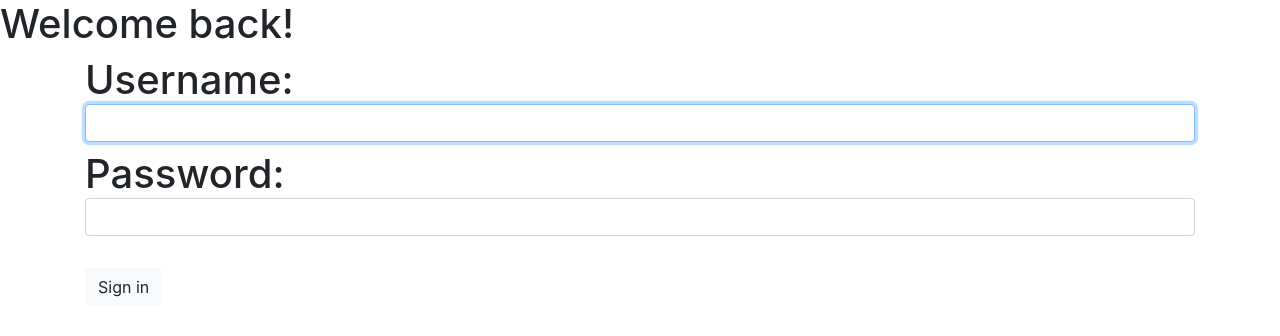
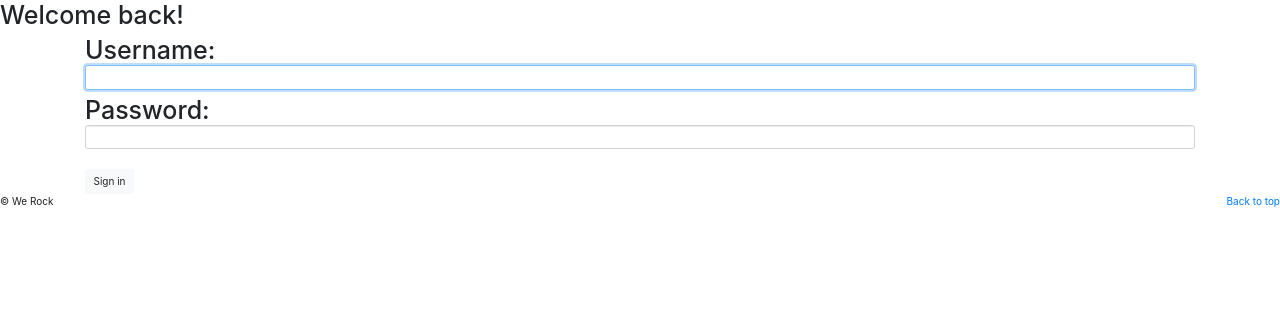
Before and after one commit to msbchoi/CollegeTextbookDb, a PHP site: page /login.php in a window 1280 px wide. Shown: the top 336 px of the page. Run offline with PHP 8.4, Linux system fonts and the light colour scheme; some libraries are stand-ins or nearby versions.

Commit message:
Update login.php

```diff
--- a/login.php
+++ b/login.php
@@ -1,10 +1,27 @@
 <!DOCTYPE html>
 <html>
 <head>
+<meta charset="utf-8">
+  <meta http-equiv="X-UA-Compatible" content="IE=edge">
+  <meta name="viewport" content="width=device-width, initial-scale=1">
+  <link rel="stylesheet" href="https://maxcdn.bootstrapcdn.com/bootstrap/4.2.1/css/bootstrap.min.css" />
+  <link rel="shortcut icon" type="image/png" href="{%  static 'favicon.ico' %}"/>
+  <link rel="canonical" href="https://getbootstrap.com/docs/3.3/examples/carousel/">
+  <meta name="author" content="">
+  <meta http-equiv="Content-Type" content="text/html; charset=utf-8" />
+  <title>Login</title>
+  <link href="../../dist/css/bootstrap.min.css" rel="stylesheet">
+
+    <link rel="stylesheet" href="https://maxcdn.bootstrapcdn.com/bootstrap/3.3.6/css/bootstrap.min.css">
+    <link href='https://fonts.googleapis.com/css?family=Satisfy' rel='stylesheet' type='text/css'>
+    <script src="https://ajax.googleapis.com/ajax/libs/jquery/1.12.0/jquery.min.js"></script>
+    <script src="https://maxcdn.bootstrapcdn.com/bootstrap/3.3.6/js/bootstrap.min.js"></script>
+    <link rel="stylesheet" href="/static/skillshare/carousel.css">
+    <link rel="icon" href="/static/skillshare/img/fav.png" type="image/x-icon">
   <meta charset="utf-8">
   <meta name="viewport" content="width=device-width, initial-scale=1">
   <link rel="stylesheet" href="https://maxcdn.bootstrapcdn.com/bootstrap/4.2.1/css/bootstrap.min.css" />
-  <meta name="author" content="Matt Vick, Yoon Kim">
+  <meta name="author" content="">
   <title>Login</title>
 </head>
 
@@ -43,5 +60,20 @@
 	  <input type="submit" value="Sign in" class="btn btn-light"  />
     </form>
   </div>
+  <!-- FOOTER -->
+  <footer style="color:#1e1e1e;">
+        <p class="pull-right"><a href="#">Back to top</a></p>
+        <p>&copy; We Rock </p>
+      </footer>
+  <!-- Bootstrap core JavaScript
+    ================================================== -->
+    <!-- Placed at the end of the document so the pages load faster -->
+    <script src="https://ajax.googleapis.com/ajax/libs/jquery/1.12.4/jquery.min.js"></script>
+    <script>window.jQuery || document.write('<script src="../../assets/js/vendor/jquery.min.js"><\/script>')</script>
+    <script src="../../dist/js/bootstrap.min.js"></script>
+    <!-- Just to make our placeholder images work. Don't actually copy the next line! -->
+    <script src="../../assets/js/vendor/holder.min.js"></script>
+    <!-- IE10 viewport hack for Surface/desktop Windows 8 bug -->
+    <script src="../../assets/js/ie10-viewport-bug-workaround.js"></script>
 </body>
 </html>
```
